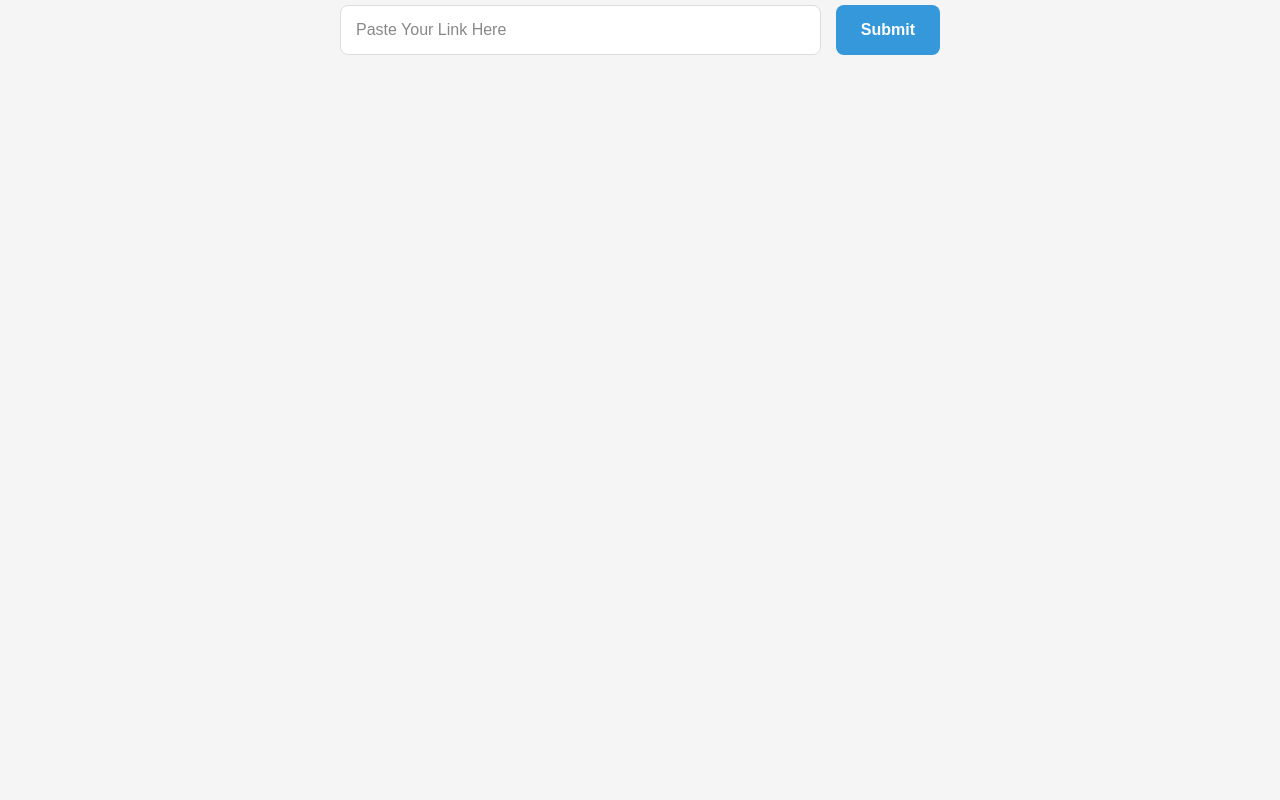
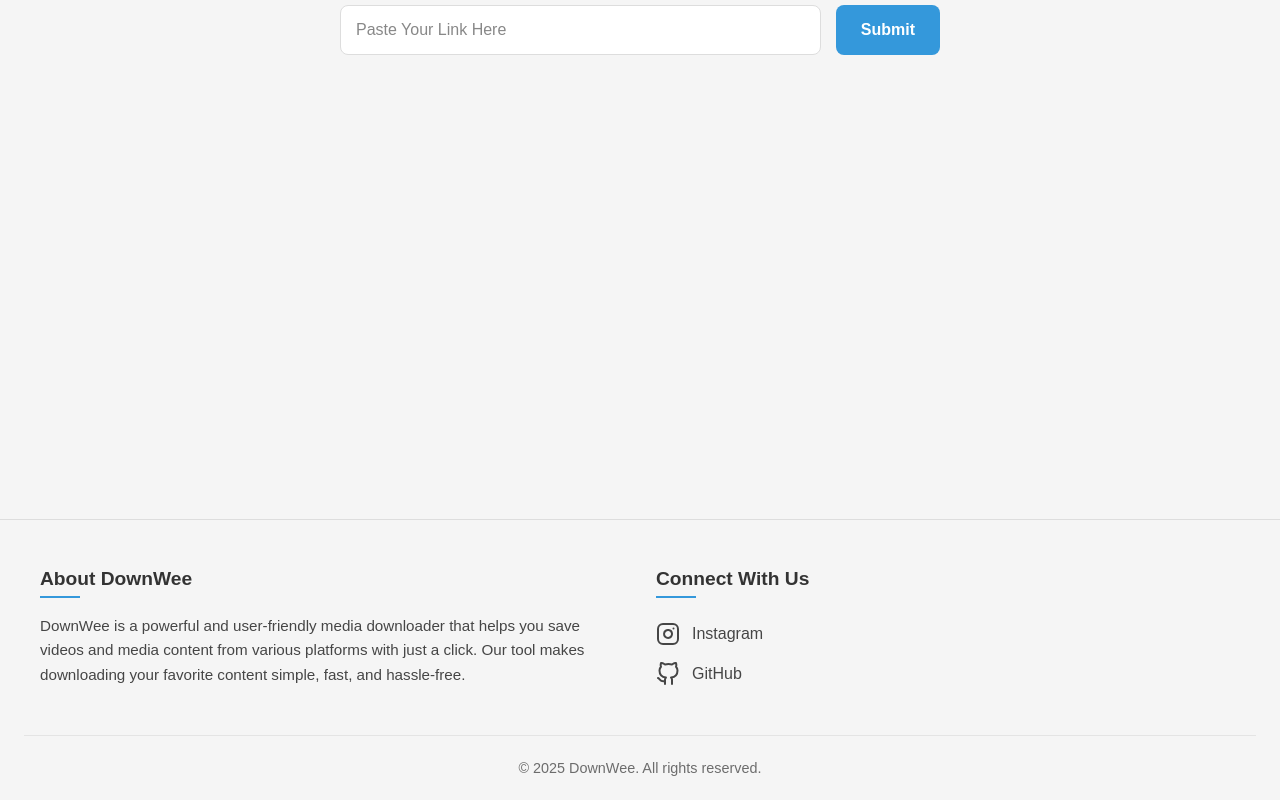
Before and after one commit to baseergroot/DownWee_All_downloader, a React (Vite) app: page / in a window 1280 px wide. Shown: the part 231-1031 px from the top of the page. Before the commit the page ends 800 px from the top, so only its background shows below. Built offline with nearby package versions, Linux system fonts and the light colour scheme.

Commit message:
add footer

```diff
--- a/src/App.css
+++ b/src/App.css
@@ -88,6 +88,7 @@
   flex-direction: column;
   align-items: center;
   justify-content: flex-start;
+  min-height: 85vh;
   max-width: 1200px;
   margin: 0 auto;
   width: 100%;
--- a/src/App.jsx
+++ b/src/App.jsx
@@ -6,6 +6,7 @@
 import Option from './components/Option';
 import Howto from "./components/Howto";
 import ThemeToggle from './components/ThemeToggle';
+import Footer from './components/Footer';
 
 function App() {
   const [input, setInput] = useState("");
@@ -130,6 +131,7 @@
         )}
       </main>
       {/* <Howto /> */ }
+      <Footer />
     </div>
   )
 }
--- /dev/null
+++ b/src/components/Footer.css
@@ -0,0 +1,83 @@
+.footer {
+  background-color: var(--background-color);
+  color: var(--text-color);
+  padding: 3rem 1.5rem 1.5rem;
+  margin-top: auto;
+  border-top: 1px solid var(--input-border);
+}
+
+.footer-container {
+  max-width: 1200px;
+  margin: 0 auto;
+  display: flex;
+  flex-direction: column;
+  gap: 2rem;
+}
+
+@media (min-width: 768px) {
+  .footer-container {
+    flex-direction: row;
+    flex-wrap: wrap;
+  }
+}
+
+.footer-section {
+  flex: 1;
+  min-width: 250px;
+}
+
+.footer-section h3 {
+  font-size: 1.2rem;
+  font-weight: 600;
+  margin-bottom: 1rem;
+  position: relative;
+  padding-bottom: 0.5rem;
+}
+
+.footer-section h3::after {
+  content: '';
+  position: absolute;
+  left: 0;
+  bottom: 0;
+  width: 40px;
+  height: 2px;
+  background-color: #3498db;
+}
+
+.about p {
+  line-height: 1.6;
+  color: var(--text-color);
+  font-size: 0.95rem;
+  opacity: 0.9;
+}
+
+.social-links {
+  display: flex;
+  flex-direction: column;
+  gap: 1rem;
+  margin-top: 1.5rem;
+}
+
+.social-link {
+  display: flex;
+  align-items: center;
+  gap: 0.75rem;
+  color: var(--text-color);
+  text-decoration: none;
+  transition: color 0.2s ease;
+  opacity: 0.9;
+}
+
+.social-link:hover {
+  color: #3498db;
+}
+
+.copyright {
+  margin-top: 3rem;
+  padding-top: 1.5rem;
+  text-align: center;
+  border-top: 1px solid var(--input-border);
+  font-size: 0.9rem;
+  color: var(--text-color);
+  opacity: 0.7;
+}
--- /dev/null
+++ b/src/components/Footer.jsx
@@ -0,0 +1,43 @@
+import React, { useContext } from 'react';
+import './Footer.css';
+
+const Footer = () => {
+  return (
+    <footer className="footer">
+      <div className="footer-container">
+        <div className="footer-section about">
+          <h3>About DownWee</h3>
+          <p>
+            DownWee is a powerful and user-friendly media downloader that helps you save videos and media content from various platforms with just a click. Our tool makes downloading your favorite content simple, fast, and hassle-free.
+          </p>
+        </div>
+
+        <div className="footer-section social">
+          <h3>Connect With Us</h3>
+          <div className="social-links">
+            <a href="https://www.instagram.com/iamgroot464?igsh=MXg5aWNrcTZ0OHV2OQ==" target="_blank" rel="noopener noreferrer" className="social-link">
+              <svg xmlns="http://www.w3.org/2000/svg" width="24" height="24" viewBox="0 0 24 24" fill="none" stroke="currentColor" strokeWidth="2" strokeLinecap="round" strokeLinejoin="round">
+                <rect x="2" y="2" width="20" height="20" rx="5" ry="5"></rect>
+                <path d="M16 11.37A4 4 0 1 1 12.63 8 4 4 0 0 1 16 11.37z"></path>
+                <line x1="17.5" y1="6.5" x2="17.51" y2="6.5"></line>
+              </svg>
+              <span>Instagram</span>
+            </a>
+            <a href="https://github.com/baseergroot" target="_blank" rel="noopener noreferrer" className="social-link">
+              <svg xmlns="http://www.w3.org/2000/svg" width="24" height="24" viewBox="0 0 24 24" fill="none" stroke="currentColor" strokeWidth="2" strokeLinecap="round" strokeLinejoin="round">
+                <path d="M9 19c-5 1.5-5-2.5-7-3m14 6v-3.87a3.37 3.37 0 0 0-.94-2.61c3.14-.35 6.44-1.54 6.44-7A5.44 5.44 0 0 0 20 4.77 5.07 5.07 0 0 0 19.91 1S18.73.65 16 2.48a13.38 13.38 0 0 0-7 0C6.27.65 5.09 1 5.09 1A5.07 5.07 0 0 0 5 4.77a5.44 5.44 0 0 0-1.5 3.78c0 5.42 3.3 6.61 6.44 7A3.37 3.37 0 0 0 9 18.13V22"></path>
+              </svg>
+              <span>GitHub</span>
+            </a>
+          </div>
+        </div>
+      </div>
+
+      <div className="copyright">
+        <p>© 2025 DownWee. All rights reserved.</p>
+      </div>
+    </footer>
+  );
+};
+
+export default Footer;
```
